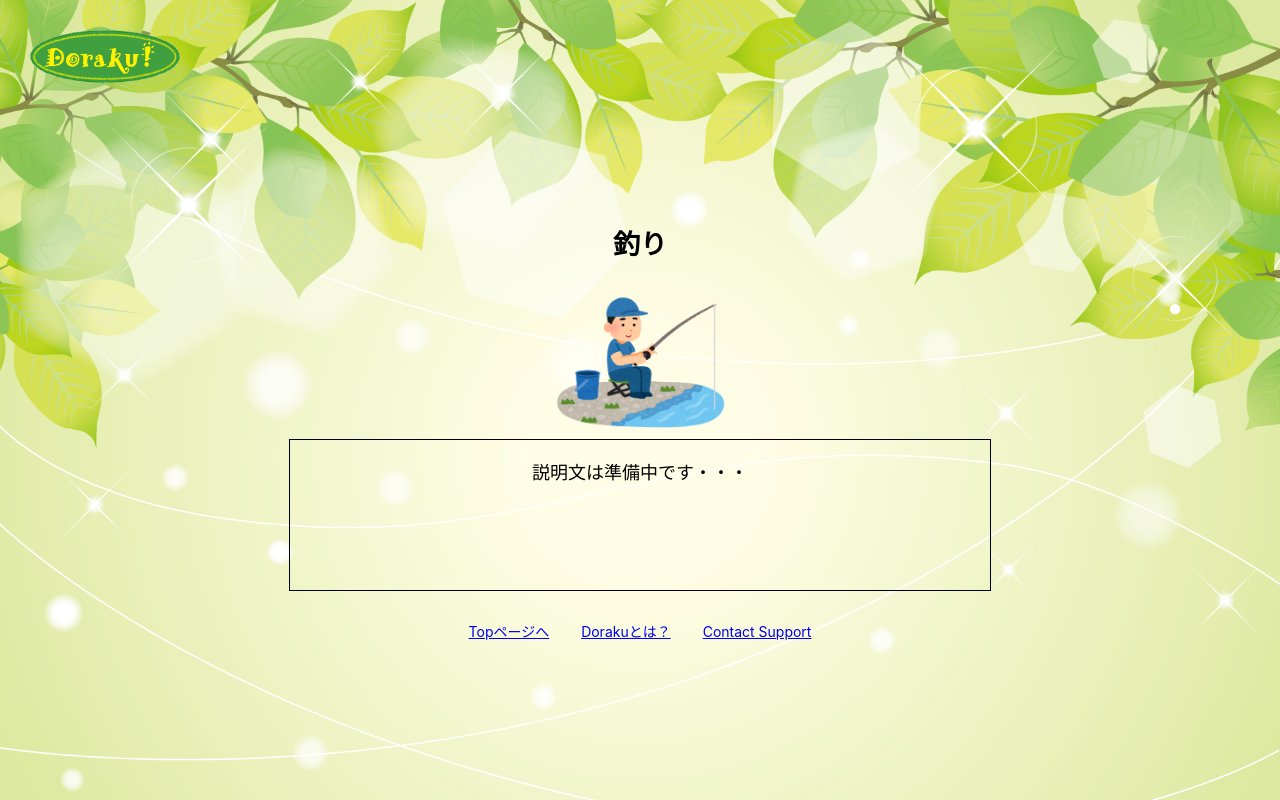
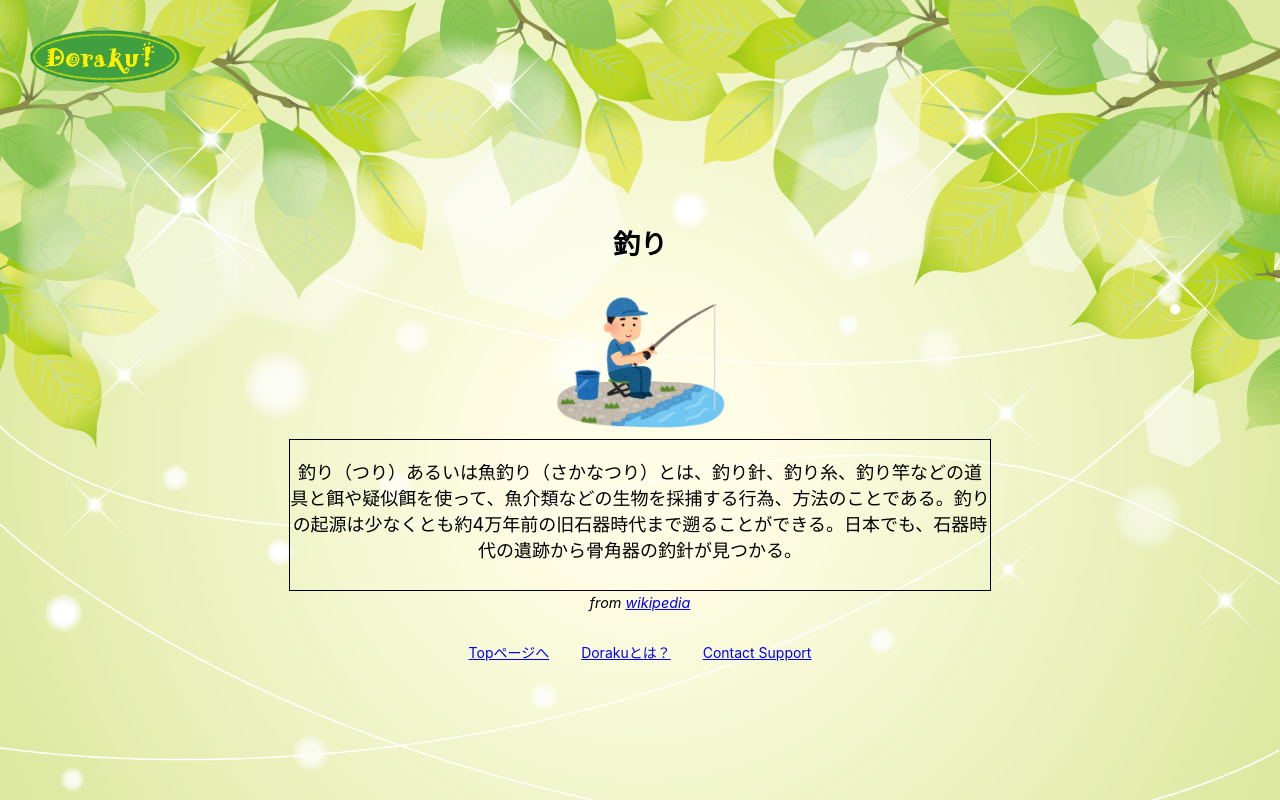
Before and after one commit to sh-miyoshi/doraku, a Nuxt app in the folder frontend/doraku/: page /hobby/details/5 in a window 1280 px wide. Built offline with nearby package versions, Linux system fonts and the light colour scheme.

Commit message:
update fishing info

```diff
--- a/frontend/doraku/pages/hobby/details/5.vue
+++ b/frontend/doraku/pages/hobby/details/5.vue
@@ -7,8 +7,14 @@
     <h2>{{ hobbyName }}</h2>
     <img :src="image" alt="hobby" height="150" weight="150" />
     <div class="detail">
-      <p>説明文は準備中です・・・</p>
+      <p>
+        釣り（つり）あるいは魚釣り（さかなつり）とは、釣り針、釣り糸、釣り竿などの道具と餌や疑似餌を使って、魚介類などの生物を採捕する行為、方法のことである。釣りの起源は少なくとも約4万年前の旧石器時代まで遡ることができる。日本でも、石器時代の遺跡から骨角器の釣針が見つかる。
+      </p>
     </div>
+    <span class="where">
+      from
+      <a href="https://ja.wikipedia.org/wiki/%E9%87%A3%E3%82%8A">wikipedia</a>
+    </span>
   </div>
 </template>
 
```
